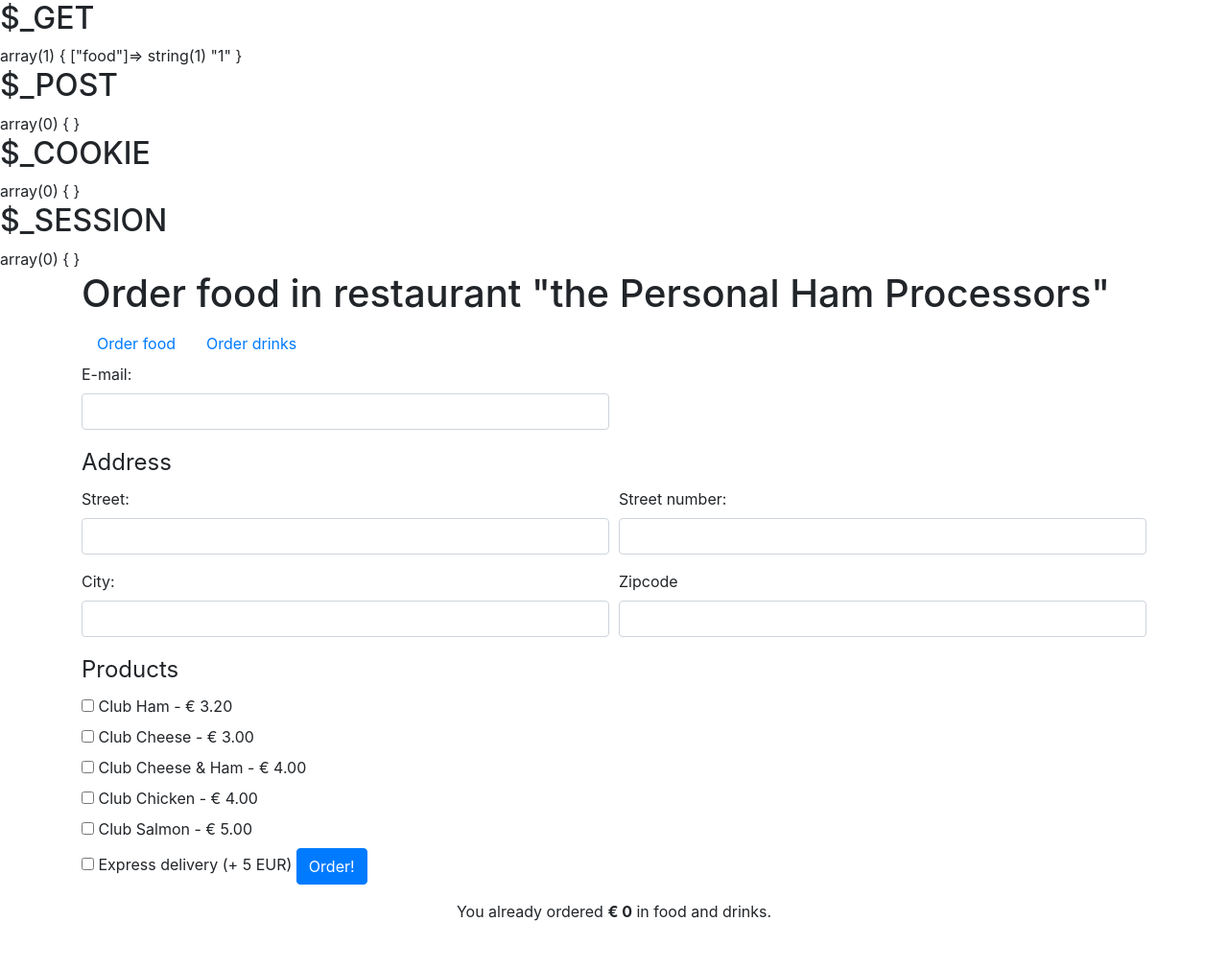
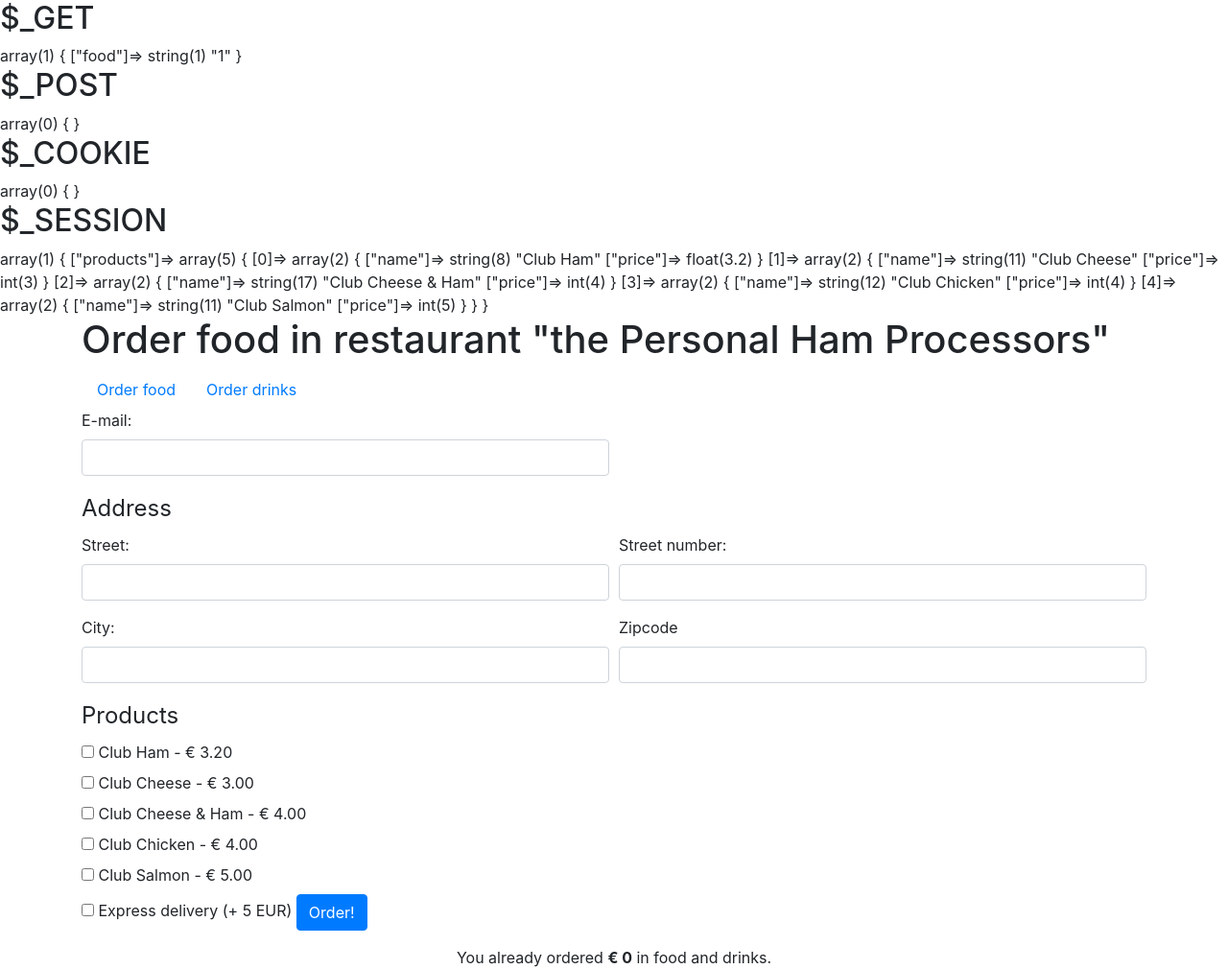
Before and after one commit to Beardificent/php-order-form, a PHP site: page /index.php?food=1 in a window 1280 px wide. Shown: the whole page at 96% size. Before the commit the page ends 960 px from the top, so only its background shows below. Run offline with PHP 8.4, Linux system fonts and the light colour scheme.

Commit message:
can select food and prices will be counted when submitting, same for drinks

```diff
--- a/index.php
+++ b/index.php
@@ -31,7 +31,9 @@ if (!empty($_SESSION['city'])){
 if (!empty($_SESSION['zipcode'])){
     $zipcode = $_SESSION['zipcode'];
 }
-
+if (!empty($_SESSION['products'])){
+    $products = $_SESSION['products'];
+}
 //ERROR MESSAGING INPUTFIELDS
 
 
@@ -130,6 +132,7 @@ $food = [
     ['name' => 'Club Salmon', 'price' => 5]
 ];
 
+
 if (!isset($_SESSION['products'])){
     $products = $food;
 }
@@ -145,15 +148,17 @@ $drinks = [
 if (isset($_GET['food'])) {
     if ($_GET['food'] == '1') {
         $products = $food;
+        $_SESSION['products'] = $food;
     } else {
+        $_SESSION['products'] = $drinks;
         $products = $drinks;
+
+
     }
 }
 
-
-
-$productCount = count($products);
-for($i = 0; $i < $productCount; $i++){
+$foodCount = count($food);
+for($i = 0; $i < $foodCount; $i++){
     if (isset($_POST['products'][$i])){
         $totalValue += $products[$i]['price'];
     }
```
